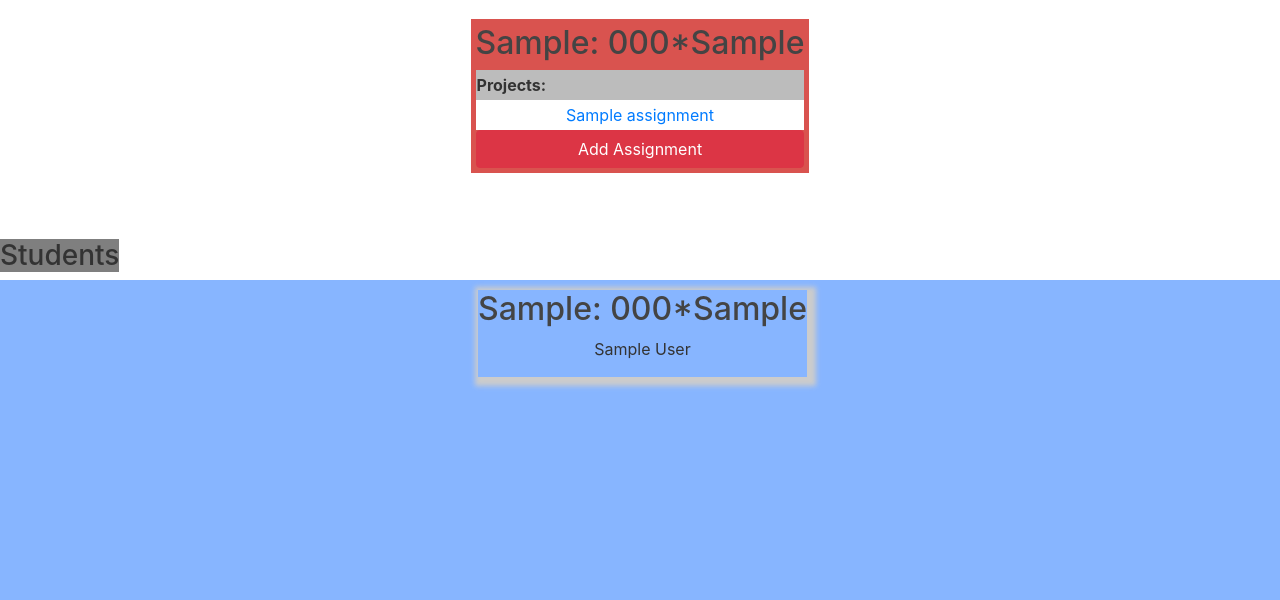
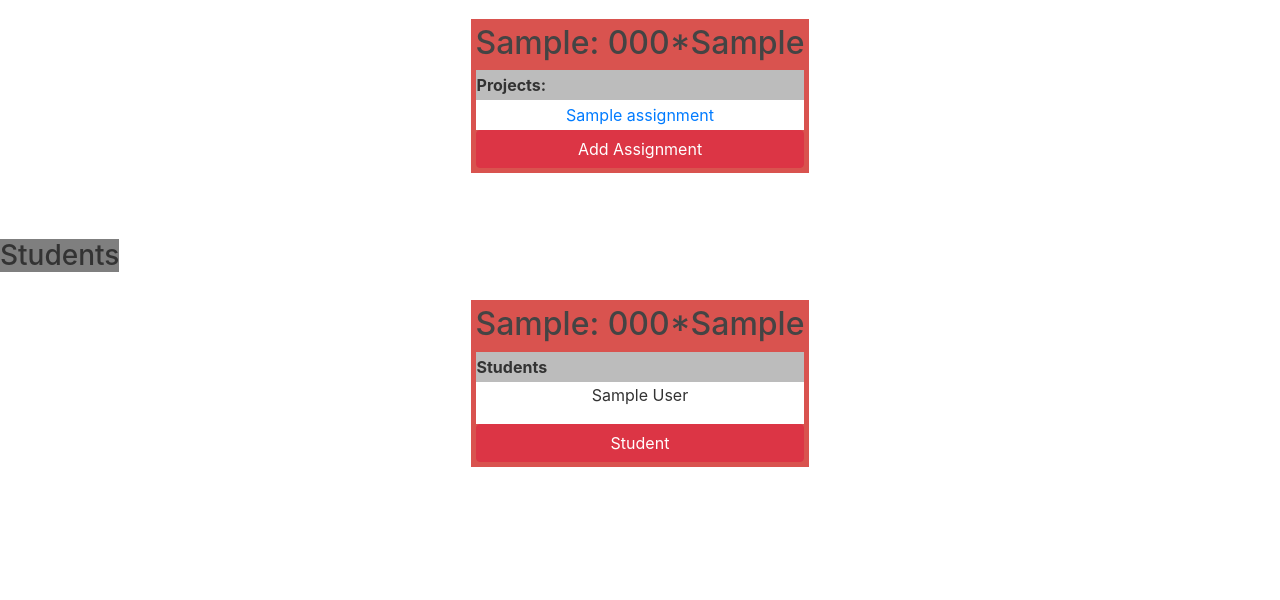
Before and after one commit to GatorIncubator/gatorgrouper, a Django app: page /profile/ in a window 1280 px wide. Shown: the part 245-845 px from the top of the page. Run offline with Django 3.2, Linux system fonts and the light colour scheme; a user stored in the database is signed in; tables that the repository leaves empty hold one stand-in row (values such as "Sample post"); some libraries are stand-ins or nearby versions.

Commit message:
Profile classes + student bigbox css update w/ btn linking & og sharon btns Co-authored-by: Haeley Griffin <griffinh@allegheny.edu>

```diff
--- a/gatorgrouper/static/gatorgrouper/css/main.css
+++ b/gatorgrouper/static/gatorgrouper/css/main.css
@@ -191,11 +191,23 @@ a.article-title:hover {
     background-color: #87B5FF;
 }
 
+.student-bigbox {
+  background-color: #FFFFFF;
+  margin: 20px;
+  padding: 5px 5px;
+}
+.student-bigbox:nth-child(6n+1) {
+    background-color: #D9534F;
+}
+.student-bigbox:nth-child(6n+2) {
+    background-color: #87B5FF;
+}
+
 .student-container {
   display:flex;
   justify-content: center;
   align-items: flex-start;
-  background-color: #87b5ff;
+  background-color: #FFFFFF;
   flex-wrap: wrap;
   min-height: 20em
 
--- a/gatorgrouper/templates/gatorgrouper/profile.html
+++ b/gatorgrouper/templates/gatorgrouper/profile.html
@@ -39,17 +39,26 @@
       <div class="student-container">
 {% if all_classes|length > 0 %}
       {% for class in all_classes %}
-      <div class="student-item">
+      <div class="student-bigbox">
       <h2>{{ class }}</h2>
       <div class="students">
-
+        <table>
+          <tr>
+            <th>Students</th>
+          </tr>
+            <td>
         {% for student in all_students %}
           {% if student.class_id == class  %}
 
             <p>{{ student.first_name }} {{ student.last_name }}</p>
 
-          {% endif %}
-        {% endfor %}
+           </td>
+           {% endif %}
+         {% endfor %}
+         </tr>
+
+      </table>
+      <a href="{% url 'add-students' %}" class="btn btn-danger btn-block">Student</a>
         </div>
         </div>
       {% endfor %}
```
